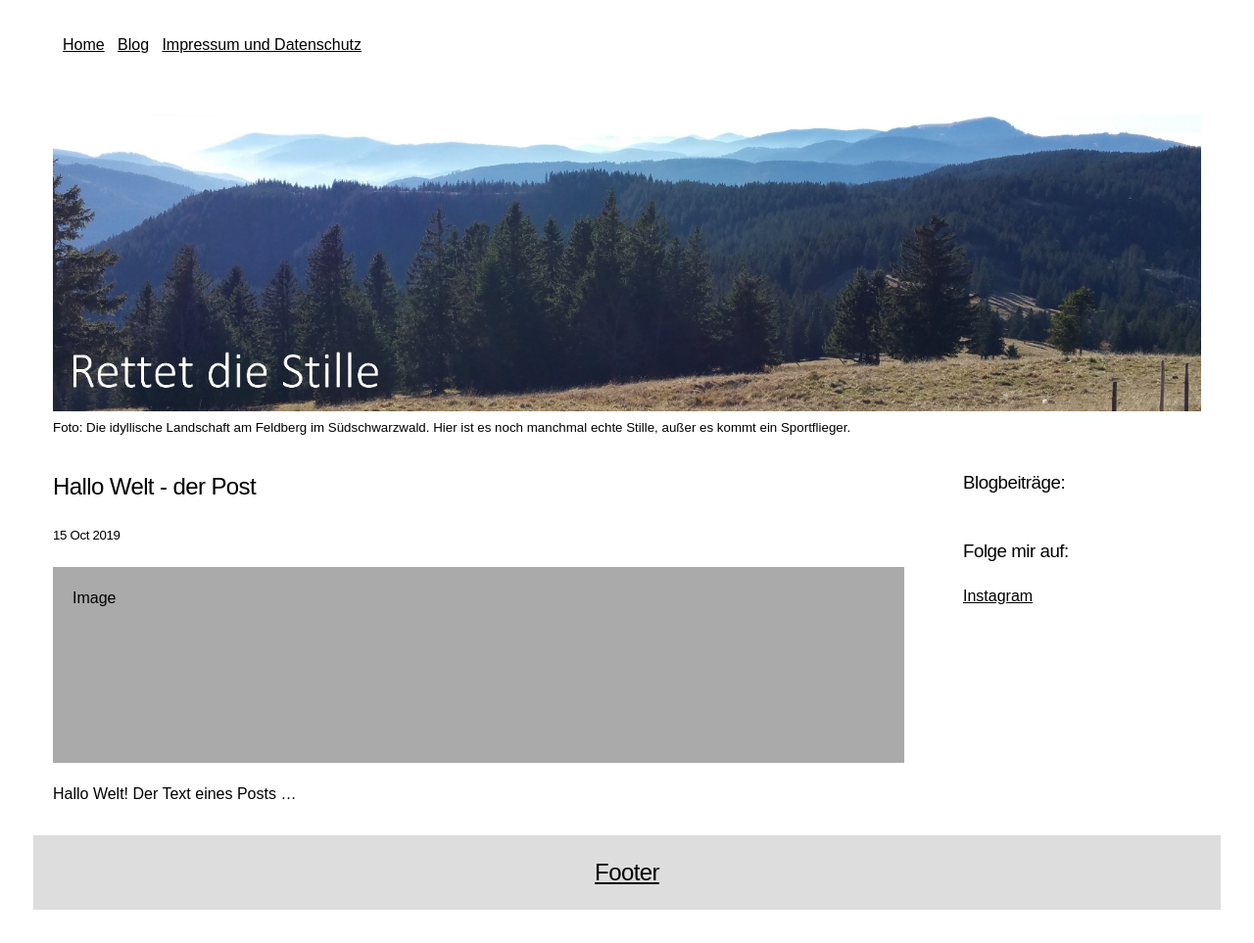
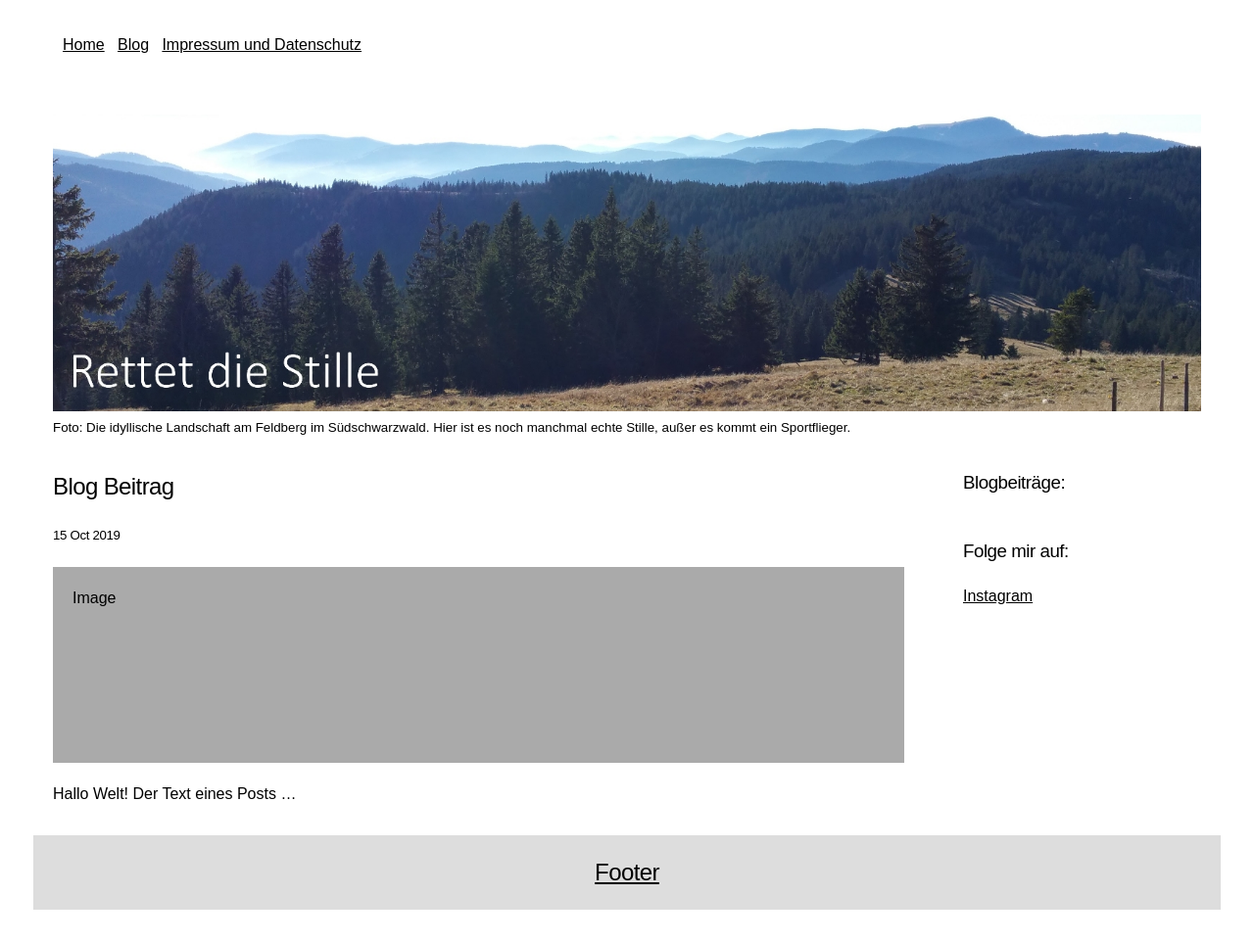
Before and after one commit to rettet-die-stille/rettet-die-stille.github.io, a Jekyll site: the page built from _posts/2019-10-15-Hallo-Welt.md, in a window 1280 px wide. Shown: the whole page at 98% size. Built offline with Jekyll 4.4.1, drawn with Linux system fonts in a browser that asks for light colours.

Commit message:
Update 2019-10-15-Hallo-Welt.md

```diff
--- a/_posts/2019-10-15-Hallo-Welt.md
+++ b/_posts/2019-10-15-Hallo-Welt.md
@@ -1,7 +1,8 @@
 ---
 layout: post
-title: "Hallo Welt - der Post"
+title: "Blog Beitrag"
 date: 2019-10-15
+shorttext: "Dies ist eine Inhaltsangabe"
 ---
 
 Hallo Welt!
```
